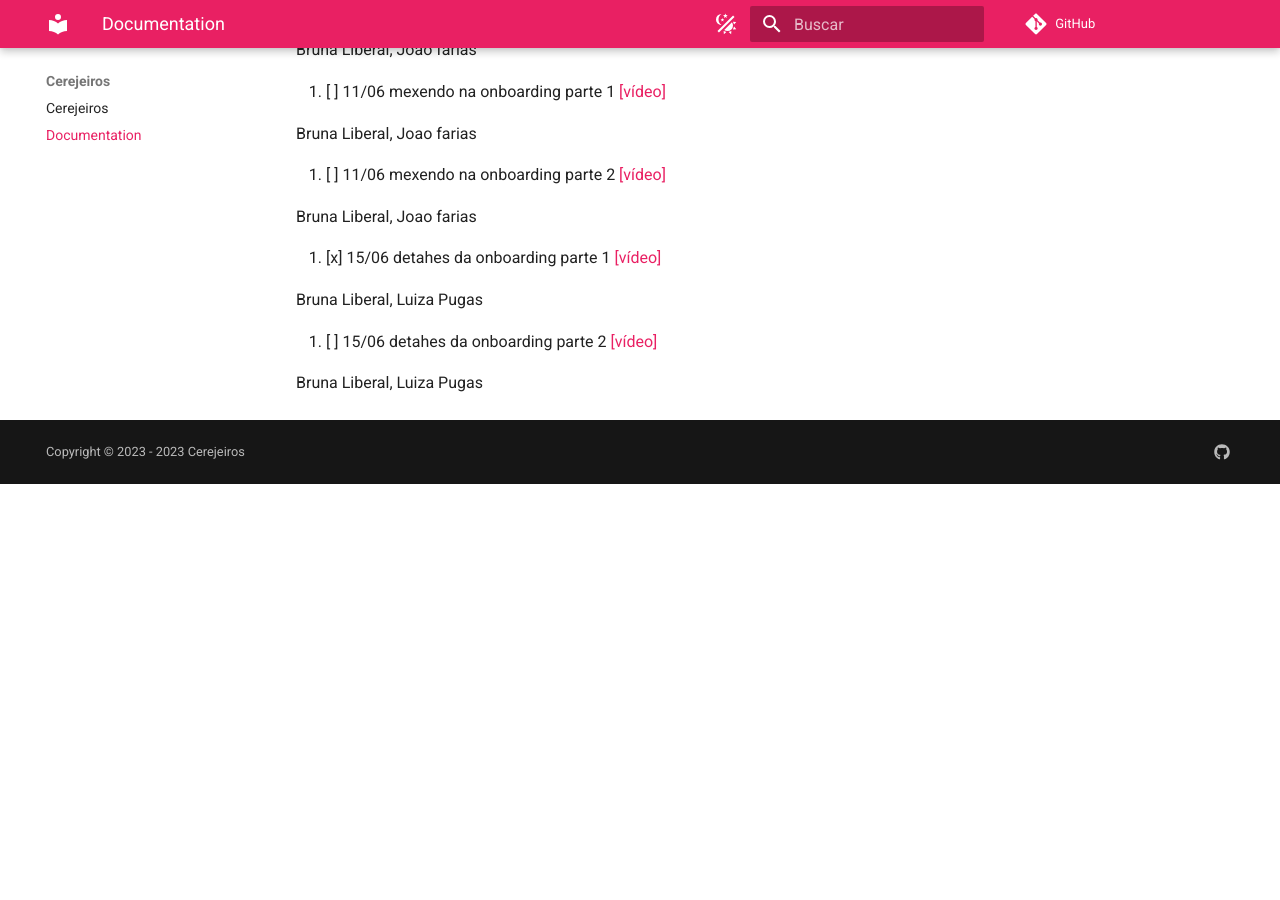
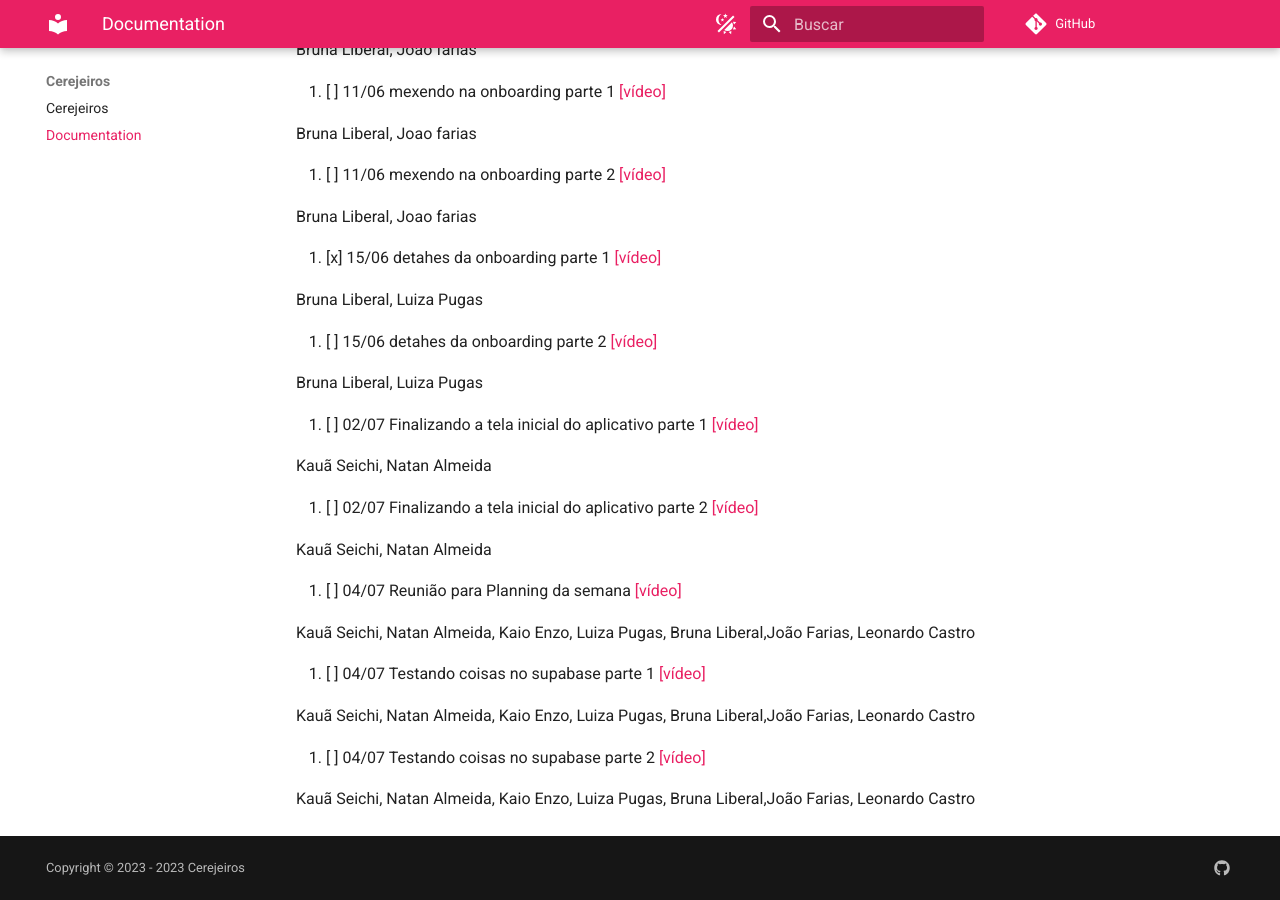
Before and after one commit to cerejeiros/bloom, an MkDocs documentation site: the page built from docs/documentation.md, in a window 1280 px wide and 900 px high, scrolled down 4695 px. Built offline with MkDocs 1.6.1 and Material for MkDocs 9.7.7, drawn with Linux system fonts in a browser that asks for light colours; comment, search, counter and statistics services are not loaded; before the commit the page ends 5179 px from its top, so only the background shows below that.

Commit message:
docs: adding more meetings

```diff
--- a/docs/documentation.md
+++ b/docs/documentation.md
@@ -213,3 +213,23 @@ Bruna Liberal, Luiza Pugas
 53. [ ] 15/06 detahes da onboarding parte 2 [[vídeo]](https://drive.google.com/drive/folders/1WUH_HKjrRolpq8PQYaerOoQe_rYocuUN)
 
 Bruna Liberal, Luiza Pugas
+
+54. [ ] 02/07 Finalizando a tela inicial do aplicativo parte 1 [[vídeo]](https://www.youtube.com/watch?v=mn2wRDdy8Rg)
+
+Kauã Seichi, Natan Almeida
+
+55. [ ] 02/07 Finalizando a tela inicial do aplicativo parte 2 [[vídeo]](https://www.youtube.com/watch?v=Tyk7Qk9_bsc)
+
+Kauã Seichi, Natan Almeida
+
+56. [ ] 04/07 Reunião para Planning da semana [[vídeo]](https://youtu.be/Rb6oa-3xxAM)
+
+Kauã Seichi, Natan Almeida, Kaio Enzo, Luiza Pugas, Bruna Liberal,João Farias, Leonardo Castro
+
+57. [ ] 04/07 Testando coisas no supabase parte 1 [[vídeo]](https://www.youtube.com/watch?v=DJB6nOfst6s)
+
+Kauã Seichi, Natan Almeida, Kaio Enzo, Luiza Pugas, Bruna Liberal,João Farias, Leonardo Castro
+
+58. [ ] 04/07 Testando coisas no supabase parte 2 [[vídeo]](https://www.youtube.com/watch?v=h-qM8aDINZI)
+
+Kauã Seichi, Natan Almeida, Kaio Enzo, Luiza Pugas, Bruna Liberal,João Farias, Leonardo Castro
```
